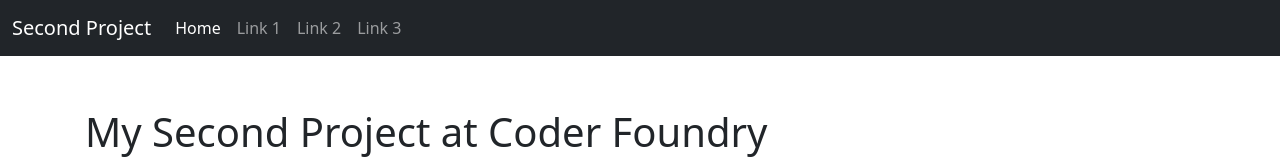
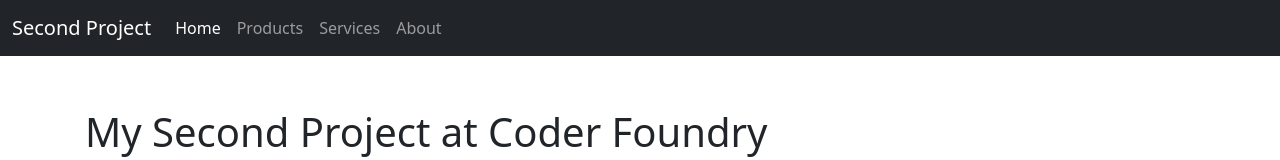
Before and after one commit to thaworm187/SecondProject, a plain HTML site: page index.html in a window 1280 px wide. Shown: the top 160 px of the page. Drawn offline with nearby package versions, Linux system fonts and the light colour scheme.

Commit message:
Link Updates

```diff
--- a/index.html
+++ b/index.html
@@ -29,13 +29,13 @@
                     <a class="nav-link active" aria-current="page" href="#">Home</a>
                 </li>
                 <li class="nav-item">
-                    <a class="nav-link" href="#">Link 1</a>
+                    <a class="nav-link" href="#">Products</a>
                 </li>
                 <li class="nav-item">
-                    <a class="nav-link" href="#">Link 2</a>
+                    <a class="nav-link" href="#">Services</a>
                 </li>
                 <li class="nav-item">
-                    <a class="nav-link" href="#">Link 3</a>
+                    <a class="nav-link" href="#">About</a>
                 </li>
             </ul>
         </div>
```
